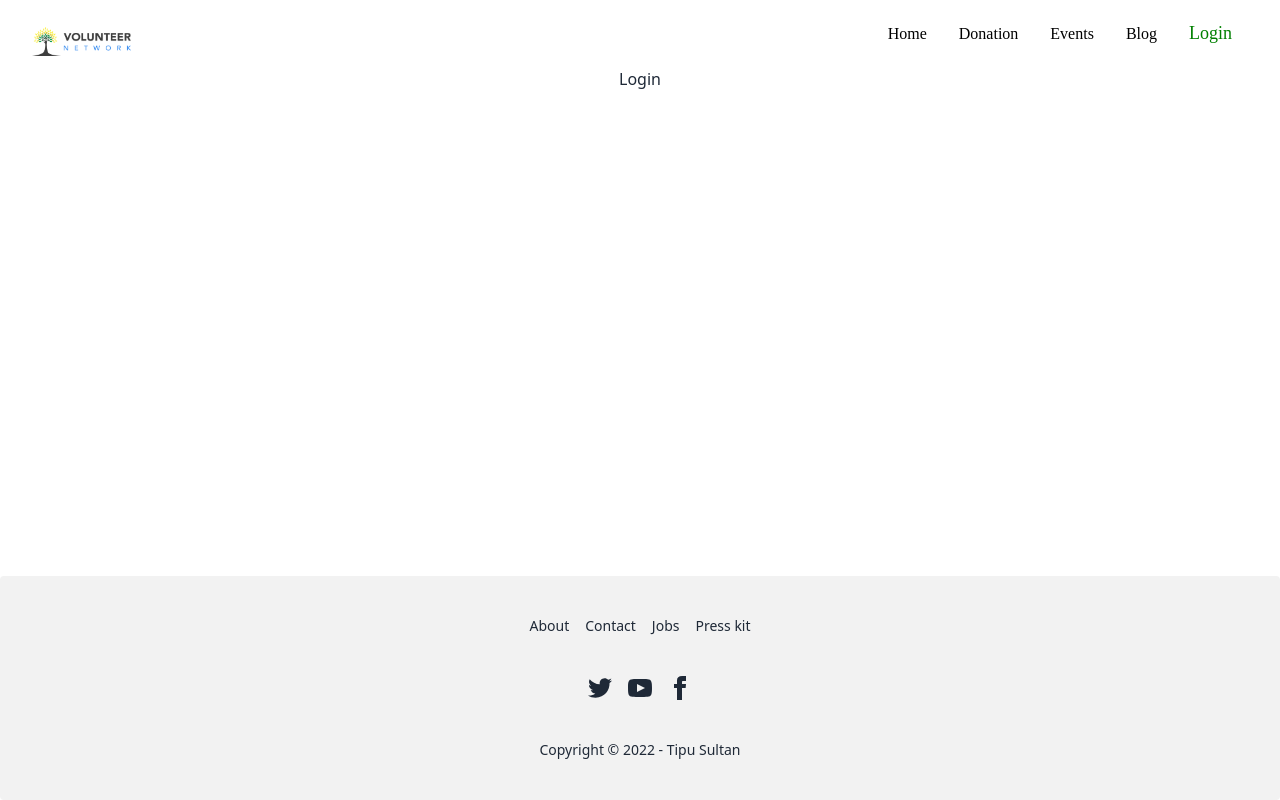
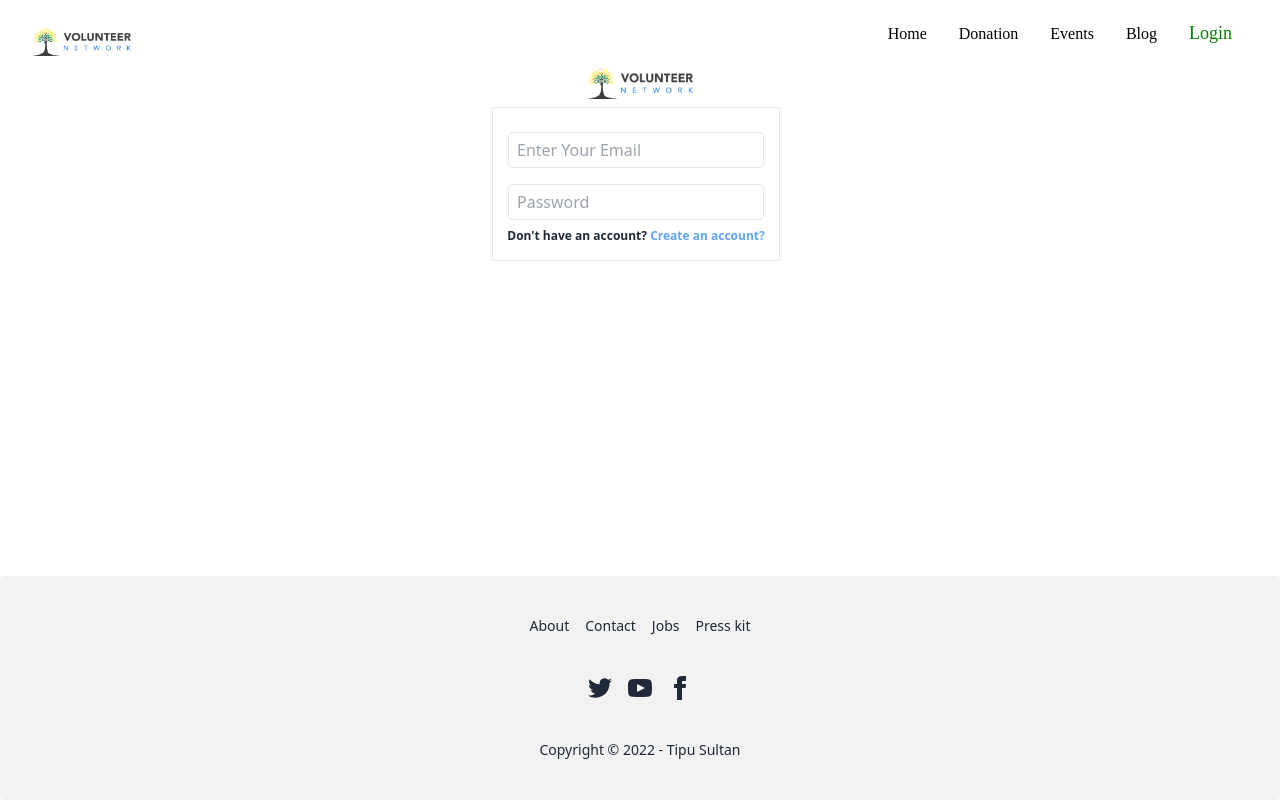
Before and after one commit to T3sultan/Web-Volunteer-Network, a React (Create React App) app: page /login in a window 1280 px wide. Built offline with nearby package versions, Linux system fonts and the light colour scheme.

Commit message:
login screen UI

```diff
--- a/package.json
+++ b/package.json
@@ -12,6 +12,7 @@
     "react": "^18.2.0",
     "react-dom": "^18.2.0",
     "react-firebase-hooks": "5.0.3",
+    "react-hook-form": "7.38.0",
     "react-router-dom": "6.4.2",
     "react-scripts": "5.0.1",
     "web-vitals": "2.1.4"
@@ -41,6 +42,7 @@
     ]
   },
   "devDependencies": {
+    "prettier": "2.7.1",
     "tailwindcss": "3.1.8"
   }
 }
--- a/src/views/pages/auth/Login/Login.js
+++ b/src/views/pages/auth/Login/Login.js
@@ -1,9 +1,46 @@
 import React from "react";
+import { Link } from "react-router-dom";
+import logo from "../../../../assets/logos/Group 1329.png";
 
 const Login = () => {
   return (
-    <div>
-      <h2>Login</h2>
+    <div className="grid items-center h-full justify-items-center">
+      <img className="w-1/12" src={logo} alt="" />
+      <div className="h-full mt-4 mr-2 border w-72">
+        <form>
+          <div className="mt-6">
+            <input
+              autoComplete="off"
+              className="w-64 pl-2 border rounded h-9"
+              type="email"
+              name="email"
+              placeholder="Enter Your Email"
+            />{" "}
+          </div>{" "}
+          <br />
+          <div className="my-4 -mt-2">
+            <input
+              autoComplete="off"
+              className="w-64 pl-2 border rounded h-9"
+              type="password"
+              name="password"
+              id=""
+              placeholder="Password"
+              required
+            />
+          </div>
+          <div className="-mt-2">
+            <p className="text-xs font-bold">
+              Don't have an account?{" "}
+              <Link to="/signup">
+                <span className="text-blue-400 cursor-pointer">
+                  Create an account?
+                </span>{" "}
+              </Link>
+            </p>
+          </div>
+        </form>
+      </div>
     </div>
   );
 };
--- a/src/views/pages/common/Header/Header.js
+++ b/src/views/pages/common/Header/Header.js
@@ -2,6 +2,7 @@ import React, { useState } from "react";
 import CustomLink from "../../../../hooks/CustomLink";
 import logo from "../../../../assets/logos/Group 1329.png";
 import "./Header.css";
+import { Link } from "react-router-dom";
 const Header = () => {
   return (
     <div className="navbar bg-base-100">
@@ -45,7 +46,9 @@ const Header = () => {
             </li>
           </ul>
         </div>
-        <img src={logo} className={`w-2/12 cursor-pointer -ml-4`} alt="" />
+        <Link to="/home">
+          <img src={logo} className={`w-2/12 cursor-pointer -ml-4`} alt="" />
+        </Link>
       </div>
       <div className="navbar-center hidden lg:flex navbar-end ">
         <ul className="menu menu-horizontal p-0 mr-6 ">
```
Also changed, not shown: 1 other file (tests, documents, lock files or other folders).
